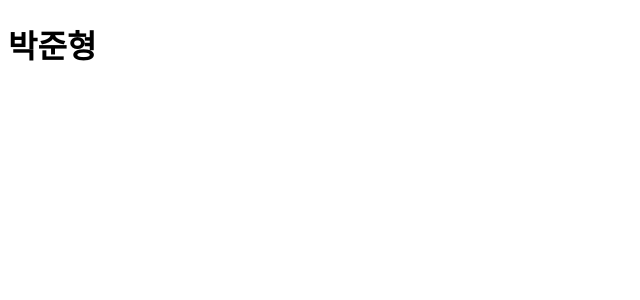
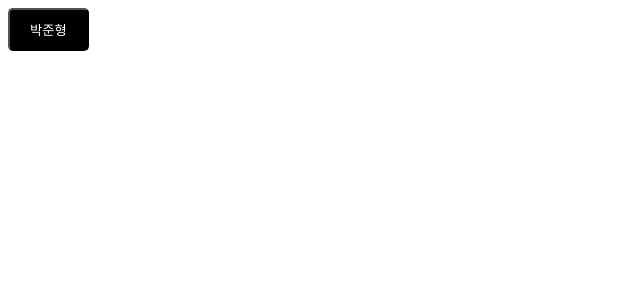
Before and after one commit to krapli441/garbanzo, a React app: page / in a window 1280 px wide. Shown: the top 300 px of the page, without its empty margins (0-640 px from the left). Built offline with nearby package versions, Linux system fonts and the light colour scheme; the HTML template or start-up script is replaced by a standard one.

Commit message:
styled-components를 사용하여 버튼을 만들어보았다. 컴포넌트 정리를 잘 해야 할 듯 하다.

```diff
--- a/src/App.tsx
+++ b/src/App.tsx
@@ -1,12 +1,13 @@
 import React from "react";
 import { render } from "react-dom";
 import { createRoot, Root } from "react-dom/client";
+import Introduce from "./components/fragments/text";
 
 export default function App() {
   return (
     <>
       <div className="container">
-        <h1>박준형</h1>
+        <Introduce />
       </div>
     </>
   );
--- /dev/null
+++ b/src/components/fragments/button.tsx
@@ -0,0 +1,12 @@
+import React from "react";
+import styled from "styled-components";
+
+const dynamicBackgroundColor = "black";
+const Button = styled.button`
+  background-color: ${dynamicBackgroundColor};
+  color: #fff;
+  padding: 10px 20px;
+  border-radius: 5px;
+`;
+
+export { dynamicBackgroundColor, Button };
--- /dev/null
+++ b/src/components/fragments/text.tsx
@@ -0,0 +1,11 @@
+// 리액트 라이브러리
+import React from "react";
+
+// 리액트 컴포넌트
+import { Button } from "./button";
+
+// * 본문
+
+export default function Myname() {
+  return <Button>박준형</Button>;
+}
--- a/src/components/views/main.tsx
+++ b/src/components/views/main.tsx
@@ -1,2 +1,3 @@
 // 리액트 라이브러리
 import React from "react";
+import styled from "styled-components";
```
